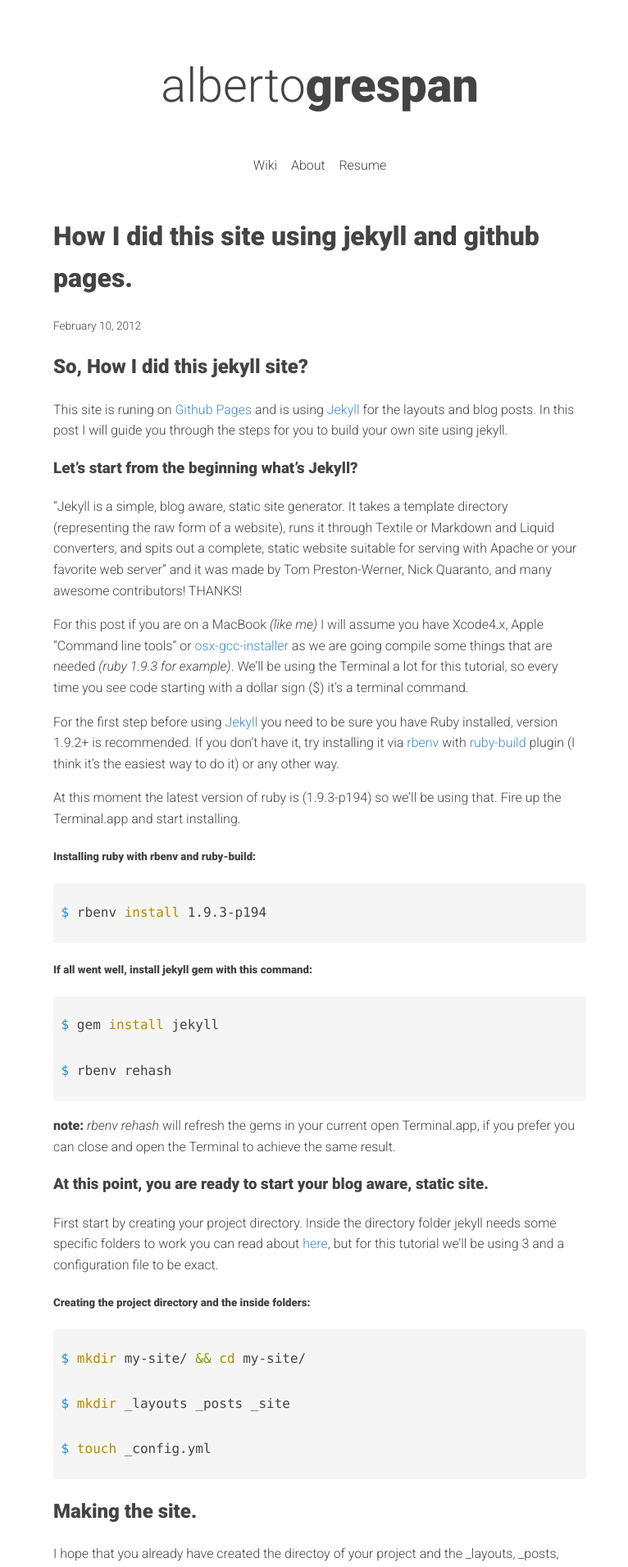
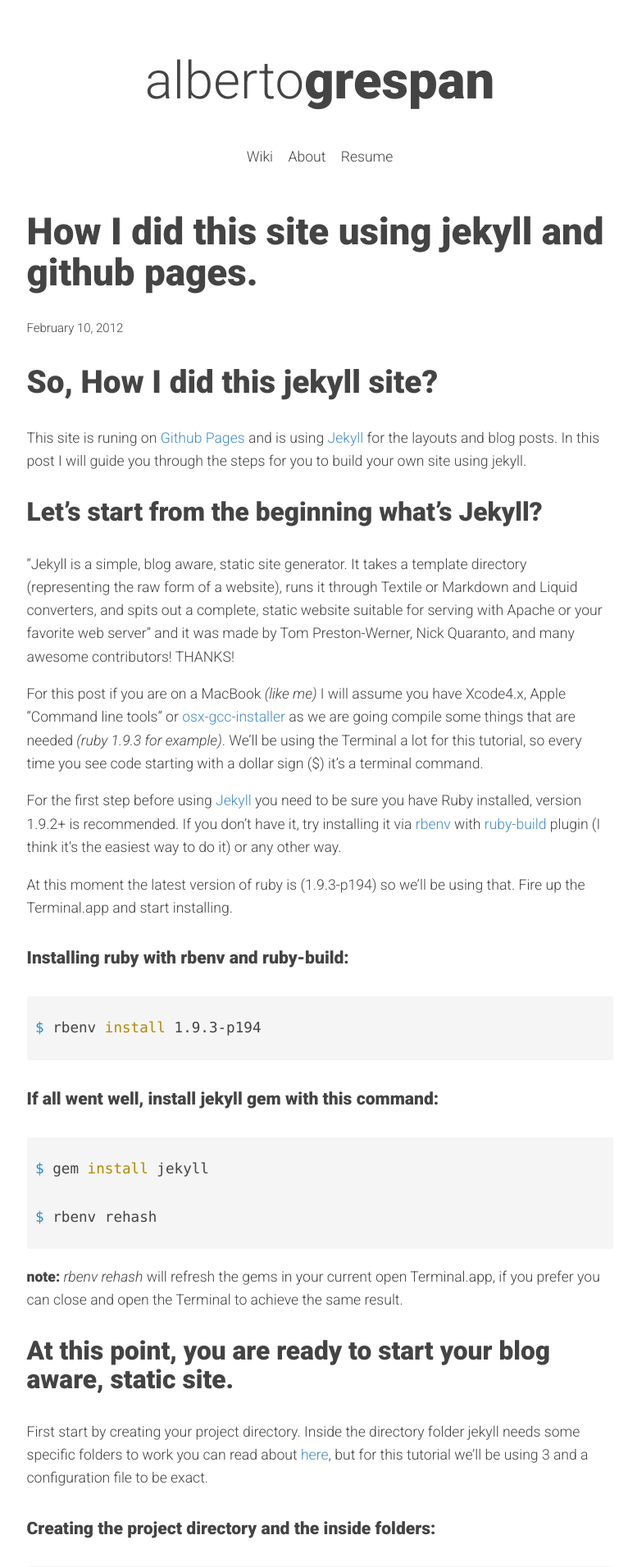
Before and after one commit to albertogg/albertogg.github.com, a Jekyll site: the page built from _posts/2012-02-10-jekyll-github-pages-blog-tutorial.markdown, in a window 1280 px wide. Shown: the top 1911 px of the page at 82% size, without its empty margins (250-1016 px from the left). Built offline with Jekyll 4.4.1, drawn with Linux system fonts in a browser that asks for light colours; nearby versions of some CDN libraries; Markdown is read by kramdown in place of the engine named in the settings; comment, search, counter and statistics services are not loaded.

Commit message:
Bigger headers with less line height

```diff
--- a/css/scss/_base.scss
+++ b/css/scss/_base.scss
@@ -7,6 +7,7 @@ body {
   padding: 1.250em;
   font-weight: 300;
   line-height: 1.6;
+  font-size: 1.1em;
 }
 
 a {
@@ -30,3 +31,12 @@ p {
 code {
   font-family: Consolas, "Liberation Mono", Menlo, Courier, monospace;
 }
+
+h1,
+h2,
+h3,
+h4,
+h5,
+h6 {
+  line-height: 1.1;
+}
--- a/css/scss/_main.scss
+++ b/css/scss/_main.scss
@@ -41,7 +41,7 @@
   .name {
     display: block;
     text-transform: lowercase;
-    font-size: 2.2em;
+    font-size: 2.4em;
     @extend .dark-links;
   }
 
--- a/css/scss/_responsive.scss
+++ b/css/scss/_responsive.scss
@@ -27,4 +27,28 @@
       height: 22.5em;
     }
   }
+
+  h1 {
+    font-size: 2.6em;
+  }
+
+  h2 {
+    font-size: 2.2em;
+  }
+
+  h3 {
+    font-size: 1.8em;
+  }
+
+  h4 {
+    font-size: 1.4em;
+  }
+
+  h5 {
+    font-size: 1.2em;
+  }
+
+  h6 {
+    font-size: 1.0em;
+  }
 }
```
